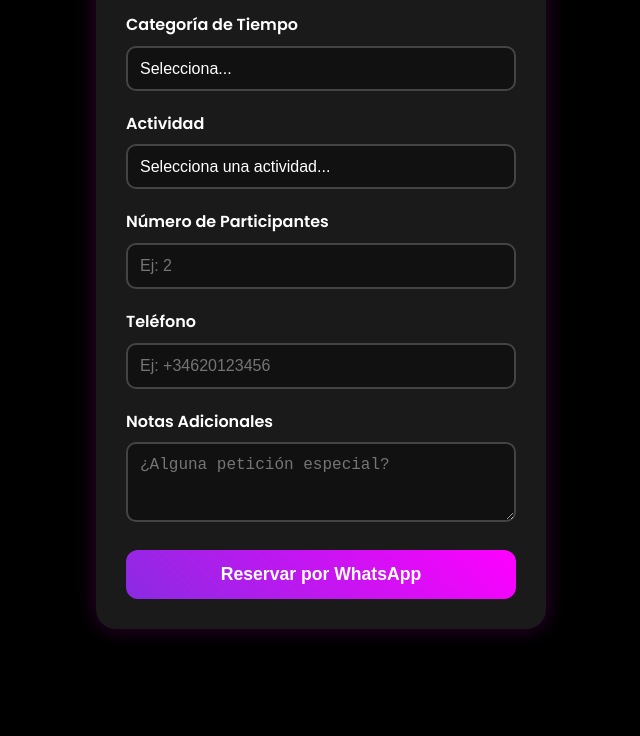
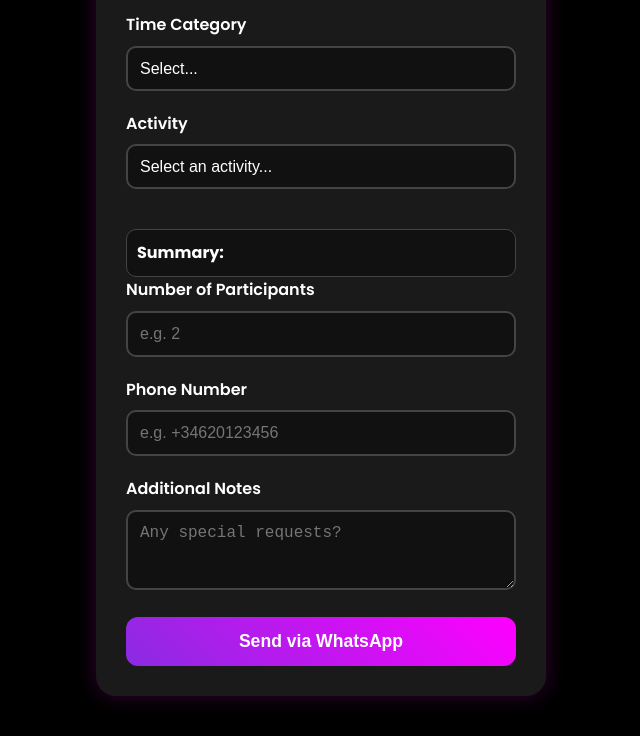
Before and after one commit to BusinessBotss/magalufactivities, a plain HTML site: page index.html in a window 1280 px wide. Shown: the part 224-960 px from the top of the page, without its empty margins (319-959 px from the left). Before the commit the page ends 893 px from the top, so only its background shows below. Drawn offline with Linux system fonts and the light colour scheme.

Commit message:
Update index.html

```diff
--- a/index.html
+++ b/index.html
@@ -1,10 +1,10 @@
 <!DOCTYPE html>
-<html lang="es">
+<html lang="en">
 <head>
   <meta charset="UTF-8" />
   <meta name="viewport" content="width=device-width, initial-scale=1.0" />
-  <title>Reserva Actividades Magaluf</title>
-  <link href="https://fonts.googleapis.com/css2?family=Poppins:wght@400;600;700&display=swap" rel="stylesheet" />
+  <title>Magaluf Activities Booking</title>
+  <link href="https://fonts.googleapis.com/css2?family=Poppins :wght@400;600;700&display=swap" rel="stylesheet" />
   <style>
     * { box-sizing: border-box; margin: 0; padding: 0; }
     body {
@@ -94,120 +94,112 @@
     .btn:hover {
       box-shadow: 0 0 10px rgba(255,0,255,.5), 0 0 20px rgba(138,43,226,.5);
     }
+    .summary {
+      background: #111;
+      border: 1px solid #444;
+      border-radius: 10px;
+      padding: 10px;
+      margin-top: 20px;
+    }
+    .summary ul {
+      list-style: none;
+      padding: 0;
+    }
+    .summary li {
+      display: flex;
+      justify-content: space-between;
+      align-items: center;
+      margin-bottom: 10px;
+      font-size: 0.95rem;
+    }
+    .remove-btn {
+      background: none;
+      border: none;
+      color: #ff4d4d;
+      font-weight: bold;
+      cursor: pointer;
+    }
   </style>
 </head>
 <body>
   <div class="form-container">
     <div class="lang-switcher">
-      <button class="lang-btn active" onclick="switchLang('es')">ES</button>
-      <button class="lang-btn" onclick="switchLang('en')">EN</button>
+      <button class="lang-btn active" onclick="switchLang('en')">EN</button>
+      <button class="lang-btn" onclick="switchLang('es')">ES</button>
       <button class="lang-btn" onclick="switchLang('de')">DE</button>
       <button class="lang-btn" onclick="switchLang('fr')">FR</button>
       <button class="lang-btn" onclick="switchLang('it')">IT</button>
     </div>
-    <h1 id="formTitle">Reserva Actividades Magaluf</h1>
+    <h1 id="formTitle">Magaluf Activities Booking</h1>
     <form id="bookingForm">
-      <label for="time" id="labelTime">Categoría de Tiempo</label>
-      <select id="time" required>
-        <option value="" disabled selected>Selecciona...</option>
-        <option value="day">Actividades de Día</option>
-        <option value="night">Actividades de Noche</option>
+      <label for="time" id="labelTime">Time Category</label>
+      <select id="time">
+        <option value="" disabled selected>Select...</option>
+        <option value="day" id="optionDay">Day Activities</option>
+        <option value="night" id="optionNight">Night Activities</option>
       </select>
 
-      <label for="activity" id="labelActivity">Actividad</label>
-      <select id="activity" required>
-        <option value="" disabled selected>Selecciona una actividad...</option>
+      <label for="activity" id="labelActivity">Activity</label>
+      <select id="activity">
+        <option value="" disabled selected>Select an activity...</option>
       </select>
 
-      <label for="participants" id="labelParticipants">Número de Participantes</label>
-      <input type="number" id="participants" min="1" placeholder="Ej: 2" required>
+      <div class="summary" id="summary">
+        <strong id="summaryTitle">Summary:</strong>
+        <ul id="summaryList"></ul>
+      </div>
 
-      <label for="phone" id="labelPhone">Teléfono</label>
-      <input type="tel" id="phone" placeholder="Ej: +34620123456" required>
+      <label for="participants" id="labelParticipants">Number of Participants</label>
+      <input type="number" id="participants" min="1" placeholder="e.g. 2">
 
-      <label for="notes" id="labelNotes">Notas Adicionales</label>
-      <textarea id="notes" placeholder="¿Alguna petición especial?"></textarea>
+      <label for="phone" id="labelPhone">Phone Number</label>
+      <input type="tel" id="phone" placeholder="e.g. +34620123456">
 
-      <button type="submit" class="btn" id="submitBtn">Reservar por WhatsApp</button>
+      <label for="notes" id="labelNotes">Additional Notes</label>
+      <textarea id="notes" placeholder="Any special requests?"></textarea>
+
+      <button type="submit" class="btn" id="submitBtn">Send via WhatsApp</button>
     </form>
   </div>
 
   <script>
-    const activityOptions = {
-      es: {
-        day: ['Oceans Beach Club', 'Alquiler de Jetski', 'Boat Party', 'Alquiler de Barco', 'Rutas en Quad'],
-        night: ['Pirates Adventure', "Gringo's Bingo", 'MCP Pass']
-      },
+    const translations = {
       en: {
         day: ['Oceans Beach Club', 'Jetski Rental', 'Boat Party', 'Boat Rentals', 'Quad Tours'],
         night: ['Pirates Adventure', "Gringo's Bingo", 'MCP Pass']
       },
+      es: {
+        day: ['Oceans Beach Club', 'Alquiler de Jetski', 'Fiesta en Barco', 'Alquiler de Barcos', 'Rutas en Quad'],
+        night: ['Pirates Adventure', "Bingo de Gringo", 'MCP Pass']
+      },
       de: {
-        day: ['Oceans Beach Club', 'Jetski Verleih', 'Bootsparty', 'Bootsverleih', 'Quad Touren'],
-        night: ['Pirates Adventure', "Gringo's Bingo", 'MCP Pass']
+        day: ['Oceans Beach Club', 'Jetski Verleih', 'Bootsparty', 'Bootsvermietung', 'Quad Touren'],
+        night: ['Pirates Adventure', "Gringos Bingo", 'MCP Pass']
       },
       fr: {
-        day: ['Oceans Beach Club', 'Location de Jet Ski', 'Fête en Bateau', 'Location de Bateau', 'Tours en Quad'],
-        night: ['Pirates Adventure', "Gringo's Bingo", 'MCP Pass']
+        day: ['Oceans Beach Club', 'Location de Jet Ski', 'Fête en bateau', 'Location de bateau', 'Randonnée en quad'],
+        night: ['Pirates Adventure', "Bingo de Gringo", 'Pass MCP']
       },
       it: {
-        day: ['Oceans Beach Club', 'Noleggio Jetski', 'Festa in Barca', 'Noleggio Barca', 'Tour in Quad'],
-        night: ['Pirates Adventure', "Gringo's Bingo", 'MCP Pass']
+        day: ['Oceans Beach Club', 'Noleggio Jetski', 'Festa in Barca', 'Noleggio Barche', 'Tour in Quad'],
+        night: ['Pirates Adventure', "Bingo di Gringo", 'MCP Pass']
       }
     };
 
-    const translations = {
-      es: { title: "Reserva Actividades Magaluf", time: "Categoría de Tiempo", activity: "Actividad", participants: "Número de Participantes", phone: "Teléfono", notes: "Notas Adicionales", submit: "Reservar por WhatsApp", placeholderTime: "Selecciona...", placeholderActivity: "Selecciona una actividad...", placeholderPeople: "Ej: 2", placeholderPhone: "Ej: +34620123456", placeholderNotes: "¿Alguna petición especial?" },
-      en: { title: "Book Activities in Magaluf", time: "Time Category", activity: "Activity", participants: "Number of Participants", phone: "Phone Number", notes: "Additional Notes", submit: "Book via WhatsApp", placeholderTime: "Select...", placeholderActivity: "Select an activity...", placeholderPeople: "e.g. 2", placeholderPhone: "e.g. +34620123456", placeholderNotes: "Any special requests?" },
-      de: { title: "Aktivitäten in Magaluf buchen", time: "Zeitkategorie", activity: "Aktivität", participants: "Anzahl der Teilnehmer", phone: "Telefonnummer", notes: "Zusätzliche Hinweise", submit: "Über WhatsApp buchen", placeholderTime: "Wählen...", placeholderActivity: "Aktivität auswählen...", placeholderPeople: "z.B. 2", placeholderPhone: "z.B. +34620123456", placeholderNotes: "Besondere Wünsche?" },
-      fr: { title: "Réserver Activités Magaluf", time: "Catégorie de Temps", activity: "Activité", participants: "Nombre de Participants", phone: "Numéro de Téléphone", notes: "Remarques Supplémentaires", submit: "Réserver via WhatsApp", placeholderTime: "Choisir...", placeholderActivity: "Choisissez une activité...", placeholderPeople: "ex: 2", placeholderPhone: "ex: +34620123456", placeholderNotes: "Des demandes particulières ?" },
-      it: { title: "Prenota Attività a Magaluf", time: "Categoria di Tempo", activity: "Attività", participants: "Numero di Partecipanti", phone: "Numero di Telefono", notes: "Note Aggiuntive", submit: "Prenota via WhatsApp", placeholderTime: "Seleziona...", placeholderActivity: "Seleziona un'attività...", placeholderPeople: "Es: 2", placeholderPhone: "Es: +34620123456", placeholderNotes: "Richieste speciali?" }
-    };
-
-    let currentLang = 'es';
-
-    function switchLang(lang) {
-      currentLang = lang;
-      document.querySelectorAll('.lang-btn').forEach(btn => btn.classList.remove('active'));
-      document.querySelector(`[onclick="switchLang('${lang}')"]`).classList.add('active');
-
-      const t = translations[lang];
-      document.getElementById('formTitle').textContent = t.title;
-      document.getElementById('labelTime').textContent = t.time;
-      document.getElementById('labelActivity').textContent = t.activity;
-      document.getElementById('labelParticipants').textContent = t.participants;
-      document.getElementById('labelPhone').textContent = t.phone;
-      document.getElementById('labelNotes').textContent = t.notes;
-      document.getElementById('submitBtn').textContent = t.submit;
-      document.getElementById('time').options[0].text = t.placeholderTime;
-      document.getElementById('activity').options[0].text = t.placeholderActivity;
-      document.getElementById('participants').placeholder = t.placeholderPeople;
-      document.getElementById('phone').placeholder = t.placeholderPhone;
-      document.getElementById('notes').placeholder = t.placeholderNotes;
-    }
-
-    document.getElementById('time').addEventListener('change', () => {
-      const value = document.getElementById('time').value;
-      const activitySelect = document.getElementById('activity');
-      const list = activityOptions[currentLang][value] || [];
-      activitySelect.innerHTML = `<option value="" disabled selected>${translations[currentLang].placeholderActivity}</option>` +
-        list.map(act => `<option value="${act}">${act}</option>`).join('');
-    });
-
-    document.getElementById('bookingForm').addEventListener('submit', (e) => {
-      e.preventDefault();
-      const timeText = document.getElementById('time').options[document.getElementById('time').selectedIndex].text;
-      const activity = document.getElementById('activity').value;
-      const participants = document.getElementById('participants').value;
-      const phone = document.getElementById('phone').value;
-      const notes = document.getElementById('notes').value;
-
-      const message = `Hola Pepe! Quiero reservar *${activity}* (${timeText}) para *${participants}* personas. Teléfono: ${phone}. Notas: ${notes}`;
-
-      window.open(`https://wa.me/34620618465?text=${encodeURIComponent(message)}`, '_blank');
-    });
-
-    switchLang('es');
-  </script>
-</body>
-</html>
+    const translationsText = {
+      en: {
+        formTitle: "Magaluf Activities Booking",
+        labelTime: "Time Category",
+        optionDay: "Day Activities",
+        optionNight: "Night Activities",
+        selectActivity: "Select an activity...",
+        labelParticipants: "Number of Participants",
+        participantsPlaceholder: "e.g. 2",
+        labelPhone: "Phone Number",
+        phonePlaceholder: "e.g. +34620123456",
+        labelNotes: "Additional Notes",
+        notesPlaceholder: "Any special requests?",
+        submitBtn: "Send via WhatsApp",
+        summaryTitle: "Summary"
+      },
+      es: {
```
